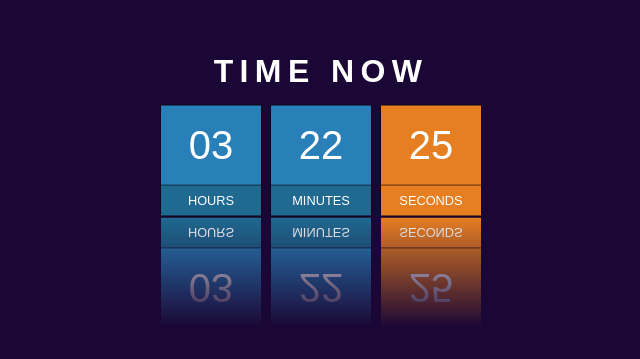
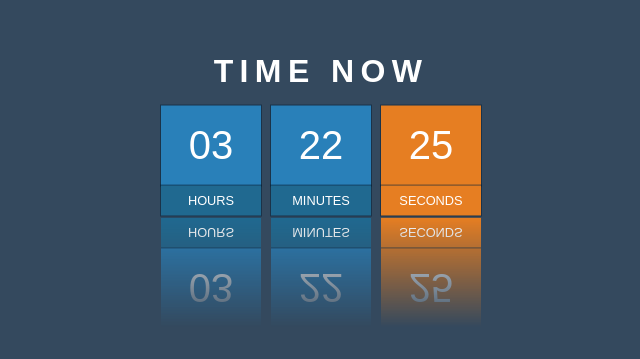
Before and after one commit to Froststorm/nice-clock, a plain HTML site: page index.html in a window 1280 px wide. Shown: the part 185-544 px from the top of the page, without its empty margins (319-959 px from the left). Drawn offline with Linux system fonts and the light colour scheme.

Commit message:
changed color

```diff
--- a/index.html
+++ b/index.html
@@ -21,7 +21,7 @@
 		justify-content: center;
 		align-items: center;
 		height: 100vh;
-		background-color: rgb(27, 7, 53);
+		background-color: #34495e;
 	}
 
 	h2 {
@@ -57,7 +57,7 @@
 		font-size: 2rem;
 		font-weight: 700;
 		color: #fff;
-		box-shadow: 0 0 0 1px rgba(0, 0, 0, .5);
+		box-shadow: 0 0 0 1px rgba(2, 30, 53, 0.5);
 	}
 
 	.col .time {
```
